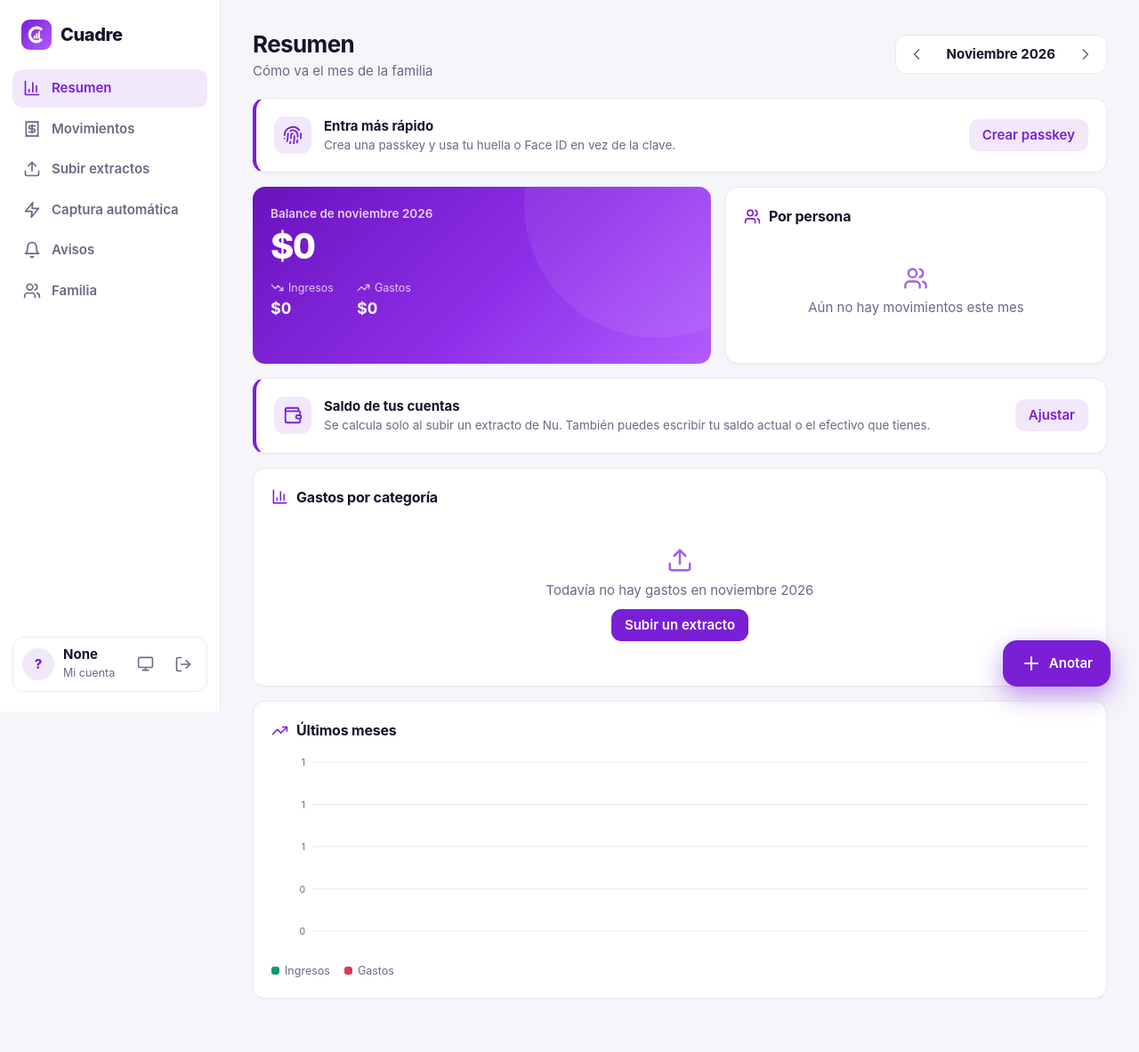
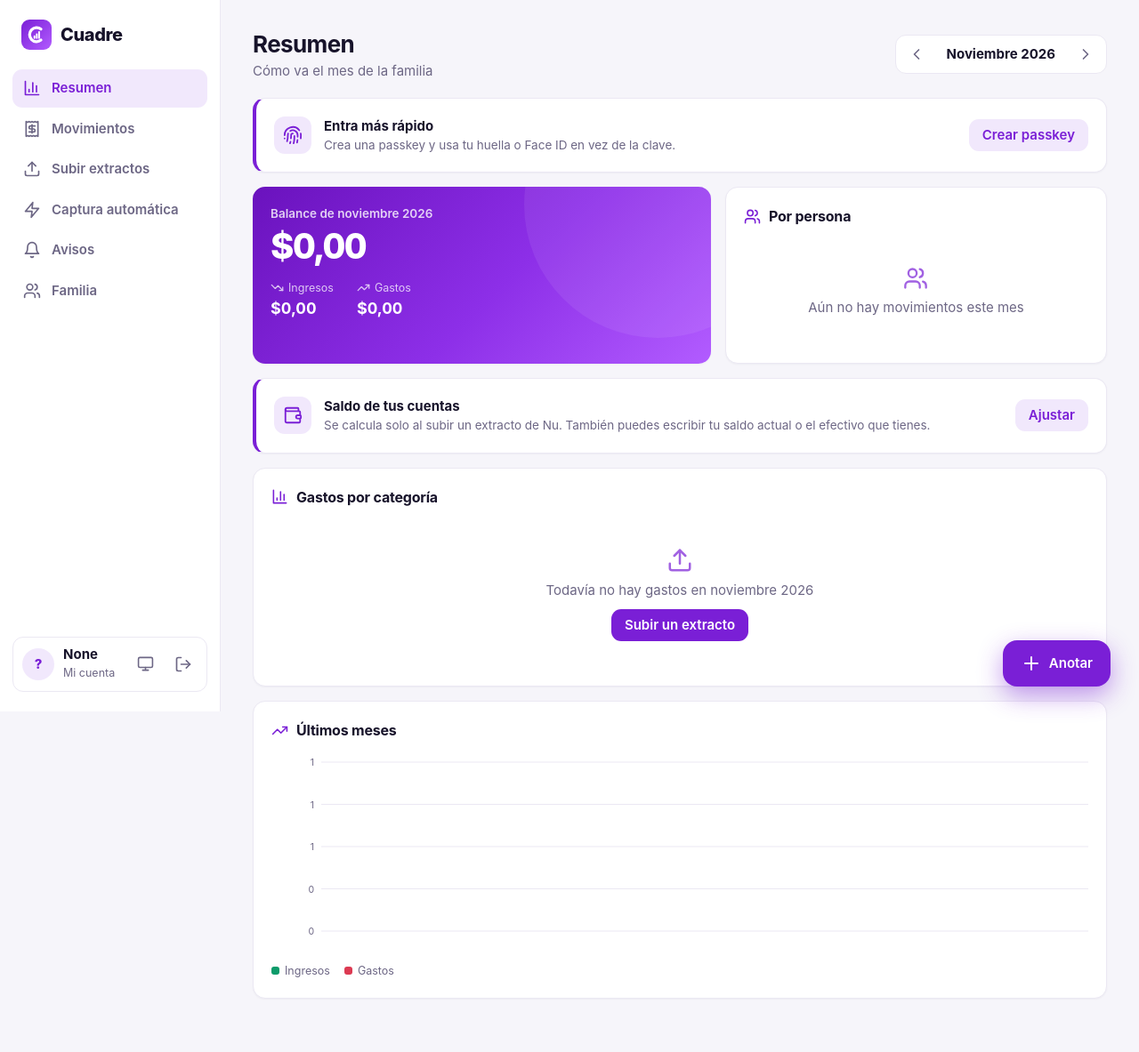
Before and after one commit to ingenieroedward/cuadre, a FastAPI app: page / in a window 1280 px wide. Shown: the whole page at 89% size. Run offline with FastAPI, Linux system fonts and the light colour scheme; the visitor is signed in with stand-in values (Sample User, id 1); data comes from the database, SQL or seed files in the repository; data that the repository does not hold is empty; parts of the project's set-up code (start-up, migrations or seed data) failed here and were passed over.

Commit message:
Montos siempre con dos decimales y ajuste del eje del gráfico
Co-Authored-By: Claude Sonnet 5.5 <noreply@anthropic.com>
Claude-Session: https://claude.ai/code/session_01BSQtF1y76BJEmi2T6GP2S8

```diff
--- a/avisos.py
+++ b/avisos.py
@@ -24,7 +24,11 @@ def ahora():
 
 
 def cop(v):
-    return ("-" if v < 0 else "") + "$" + f"{abs(v):,.0f}".replace(",", ".")
+    """Pesos con dos decimales, como en Nu: $63.634,80 · $12.000,00 · -$1.500,00"""
+    v = v or 0
+    centavos = round(abs(v) * 100)
+    ent, cen = divmod(centavos, 100)
+    return ("-" if v < 0 and centavos else "") + "$" + f"{ent:,}".replace(",", ".") + f",{cen:02d}"
 
 
 def claves(data_dir):
--- a/static/charts.js
+++ b/static/charts.js
@@ -1,13 +1,13 @@
-const COP=v=>"$"+Math.round(v).toLocaleString("es-CO");
+const COP=v=>(v<0?"-":"")+"$"+Math.abs(Number(v)).toLocaleString("es-CO",{minimumFractionDigits:2,maximumFractionDigits:2});
 const COPK=v=>v>=1e6?(v/1e6).toFixed(v%1e6?1:0)+" M":v>=1e3?Math.round(v/1e3)+" mil":String(Math.round(v));
 function donut(el,data,centro,sub){
   const R=62,C=2*Math.PI*R,tot=data.reduce((a,x)=>a+x.v,0)||1;let off=0,segs="";
   data.forEach(x=>{const l=x.v/tot*C;segs+=`<circle cx="80" cy="80" r="${R}" fill="none" stroke="${x.c}" stroke-width="18" stroke-dasharray="${Math.max(l-2,0.5)} ${C-Math.max(l-2,0.5)}" stroke-dashoffset="${-off}" transform="rotate(-90 80 80)"/>`;off+=l;});
   el.innerHTML=`<svg viewBox="0 0 160 160" width="170" height="170" role="img"><circle cx="80" cy="80" r="${R}" fill="none" stroke="var(--soft)" stroke-width="18"/>${segs}
-  <text x="80" y="78" text-anchor="middle" font-size="15" font-weight="800" fill="var(--tx)">${centro}</text><text x="80" y="96" text-anchor="middle" font-size="10.5" fill="var(--mu)">${sub}</text></svg>`;
+  <text x="80" y="78" text-anchor="middle" font-size="${String(centro).length>12?11.5:String(centro).length>10?13:15}" font-weight="800" fill="var(--tx)">${centro}</text><text x="80" y="96" text-anchor="middle" font-size="10.5" fill="var(--mu)">${sub}</text></svg>`;
 }
 function barras(el,h){
-  const W=Math.max(300,el.clientWidth||620),H=W<520?200:230,L=W<520?40:46,B=30,T=10,max=Math.max(1,...h.flatMap(x=>[x.ing,x.gas])),paso=(W-L)/Math.max(h.length,1);
+  const W=Math.max(300,el.clientWidth||620),H=W<520?200:230,L=W<520?54:56,B=30,T=10,max=Math.max(1,...h.flatMap(x=>[x.ing,x.gas])),paso=(W-L)/Math.max(h.length,1);
   let g="";for(let i=0;i<=4;i++){const y=T+(H-B-T)*(1-i/4);g+=`<line x1="${L}" x2="${W}" y1="${y}" y2="${y}" stroke="var(--ln)"/><text x="${L-8}" y="${y+4}" text-anchor="end" font-size="10.5" fill="var(--mu)">${COPK(max*i/4)}</text>`;}
   const bw=Math.min(26,Math.max(8,paso/3.4));h.forEach((x,i)=>{const cx=L+paso*i+paso/2,m=["ene","feb","mar","abr","may","jun","jul","ago","sep","oct","nov","dic"][+x.mes.slice(5,7)-1];
     [[x.ing,"var(--ok)",-bw-1],[x.gas,"var(--bad)",1]].forEach(([v,c,dx])=>{const hh=(H-B-T)*v/max;g+=`<rect x="${cx+dx}" y="${H-B-hh}" width="${bw}" height="${Math.max(hh,v?2:0)}" rx="5" fill="${c}"><title>${COP(v)}</title></rect>`;});
--- a/templates/base.html
+++ b/templates/base.html
@@ -5,7 +5,7 @@
 <meta name="theme-color" content="#7a1fd6"><link rel="manifest" href="/manifest.webmanifest">
 <link rel="icon" type="image/svg+xml" href="/static/favicon.svg"><link rel="icon" type="image/png" href="/static/icon-192.png"><link rel="apple-touch-icon" href="/static/apple-touch-icon.png">
 <meta name="apple-mobile-web-app-capable" content="yes"><meta name="mobile-web-app-capable" content="yes">
-<script src="/static/theme.js"></script><link rel="stylesheet" href="/static/style.css?v=15"></head><body class="{{'app' if u}}">
+<script src="/static/theme.js"></script><link rel="stylesheet" href="/static/style.css?v=17"></head><body class="{{'app' if u}}">
 {% if u %}{% set p=request.url.path %}
 <aside class="side"><a class="logo" href="/"><i>{{marca(22)}}</i>Cuadre</a>
 <nav><a href="/" class="{{'on' if p=='/'}}">{{ico('chart')}}Resumen</a>
```
